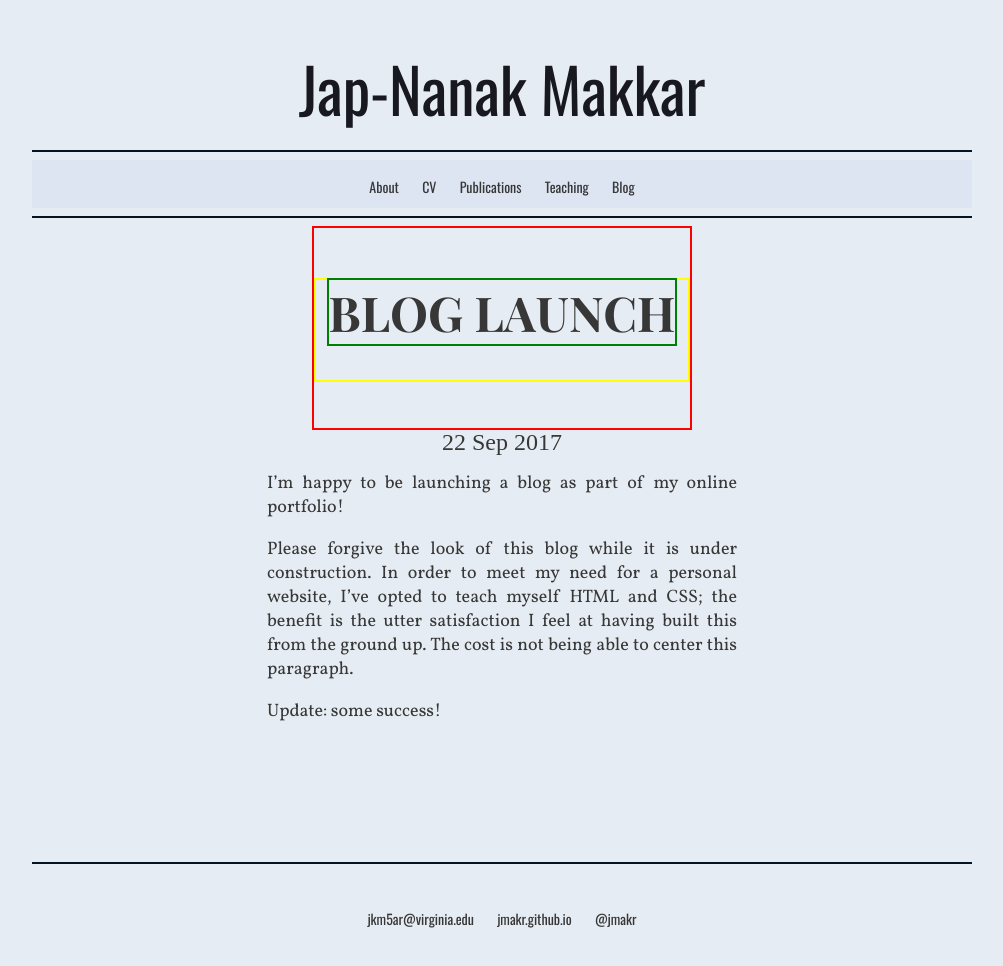
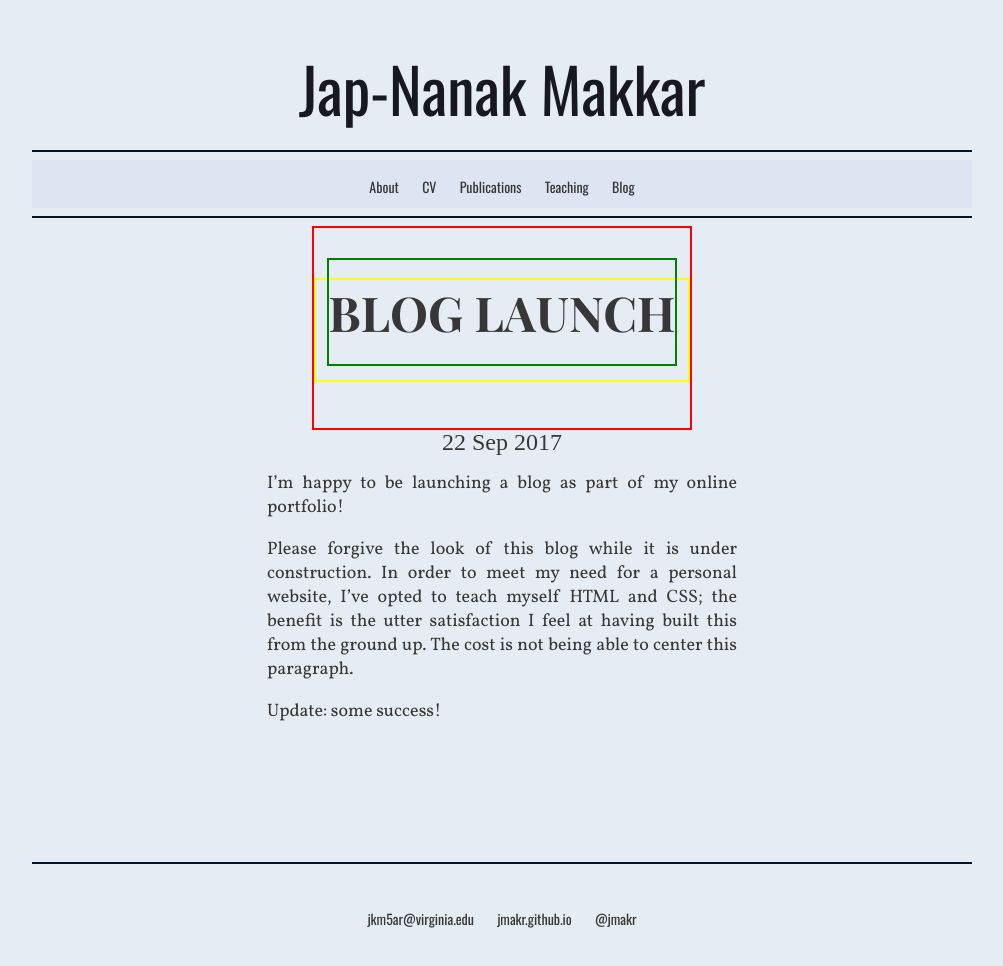
Before and after one commit to jmakr/jmakr.github.io, a Jekyll site: the page built from _posts/2017-09-22-Blog-Launch.md, in a window 1280 px wide. Shown: the whole page, without its empty margins (138-1141 px from the left). Built offline with Jekyll 4.4.1, drawn with Linux system fonts in a browser that asks for light colours; some web fonts are replaced.

Commit message:
Update main.css

```diff
--- a/css/main.css
+++ b/css/main.css
@@ -301,8 +301,8 @@ p5 {
 p6 { /* blog header  */
 
     position: relative;
-	margin-top: auto;
-	margin-bottom: auto;
+	padding-top: 20px;
+	padding-bottom: 20px;
     font-family: Playfair Display;
 	font-weight: 700;
     font-size: 48px;
```
